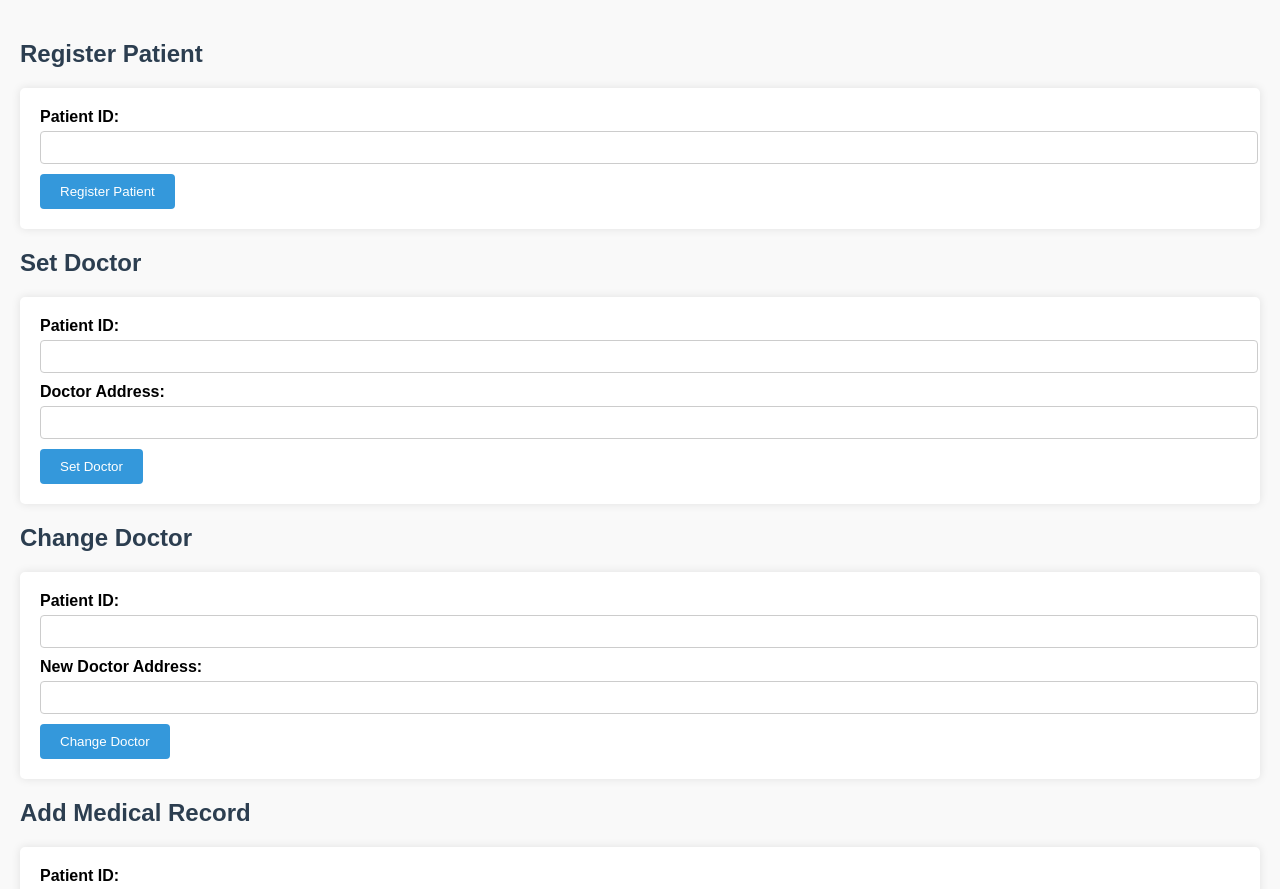
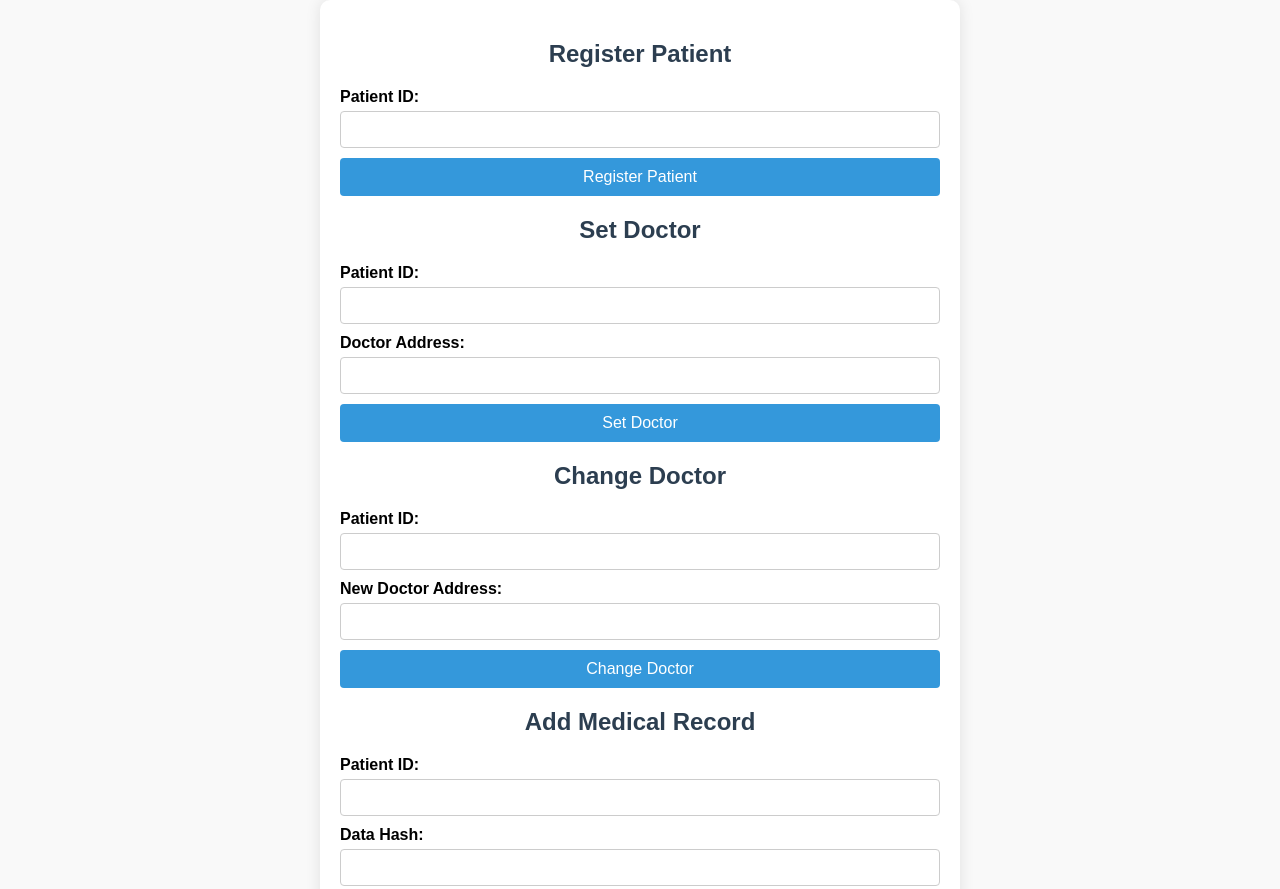
Before and after one commit to PAVAN28GIT/blockchain-hospital-mngment, a plain HTML site: page index.html in a window 1280 px wide. Shown: the top 889 px of the page. Drawn offline with Linux system fonts and the light colour scheme.

Commit message:
Update index.html

```diff
--- a/index.html
+++ b/index.html
@@ -9,18 +9,27 @@
         body {
             font-family: Arial, sans-serif;
             margin: 0;
+            padding: 0;
+            background-color: #f9f9f9;
+            display: flex;
+            justify-content: center;
+            align-items: center;
+            min-height: 100vh;
+        }
+        .container {
+            width: 90%;
+            max-width: 600px;
             padding: 20px;
-            background-color: #f9f9f9;
+            background-color: #ffffff;
+            border-radius: 10px;
+            box-shadow: 0 0 15px rgba(0, 0, 0, 0.1);
         }
         h2 {
             color: #2c3e50;
+            text-align: center;
         }
-        div {
+        .form-group {
             margin-bottom: 20px;
-            padding: 20px;
-            background-color: #ffffff;
-            border-radius: 5px;
-            box-shadow: 0 0 10px rgba(0, 0, 0, 0.1);
         }
         label {
             display: block;
@@ -29,18 +38,21 @@
         }
         input {
             width: 100%;
-            padding: 8px;
+            padding: 10px;
             margin-bottom: 10px;
             border: 1px solid #ccc;
             border-radius: 4px;
+            box-sizing: border-box;
         }
         button {
-            padding: 10px 20px;
+            width: 100%;
+            padding: 10px;
             color: #fff;
             background-color: #3498db;
             border: none;
             border-radius: 4px;
             cursor: pointer;
+            font-size: 16px;
         }
         button:hover {
             background-color: #2980b9;
@@ -51,15 +63,16 @@
     </style>
 </head>
 <body>
+    <div class="container">
         <h2>Register Patient</h2>
-    <div>
+        <div class="form-group">
             <label for="patientIDRegister">Patient ID:</label>
             <input type="text" id="patientIDRegister" required>
             <button onclick="registerPatient()">Register Patient</button>
         </div>
 
         <h2>Set Doctor</h2>
-    <div>
+        <div class="form-group">
             <label for="patientIDSetDoctor">Patient ID:</label>
             <input type="text" id="patientIDSetDoctor" required>
             <label for="doctorAddressSetDoctor">Doctor Address:</label>
@@ -68,7 +81,7 @@
         </div>
 
         <h2>Change Doctor</h2>
-    <div>
+        <div class="form-group">
             <label for="patientIDChange">Patient ID:</label>
             <input type="text" id="patientIDChange" required>
             <label for="newDoctorAddress">New Doctor Address:</label>
@@ -77,7 +90,7 @@
         </div>
 
         <h2>Add Medical Record</h2>
-    <div>
+        <div class="form-group">
             <label for="patientIDAdd">Patient ID:</label>
             <input type="text" id="patientIDAdd" required>
             <label for="dataHash">Data Hash:</label>
@@ -92,12 +105,13 @@
         </div>
 
         <h2>Get Medical Records</h2>
-    <div>
+        <div class="form-group">
             <label for="patientIDGet">Patient ID:</label>
             <input type="text" id="patientIDGet" required>
             <button onclick="getRecords()">Get Records</button>
             <div id="medicalRecords"></div>
         </div>
+    </div>
 
     <script defer src="app.js"></script>
 </body>
```
Lines whose indentation alone changed are shown as unchanged.
